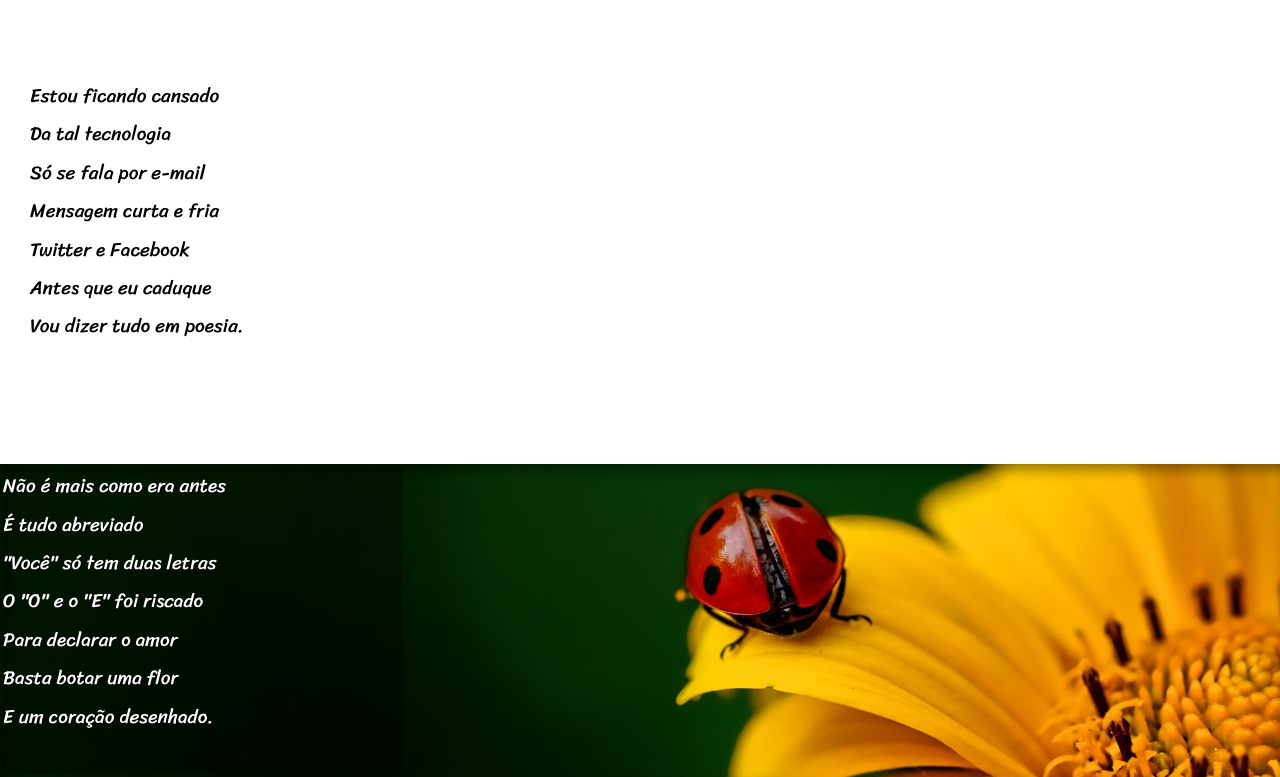
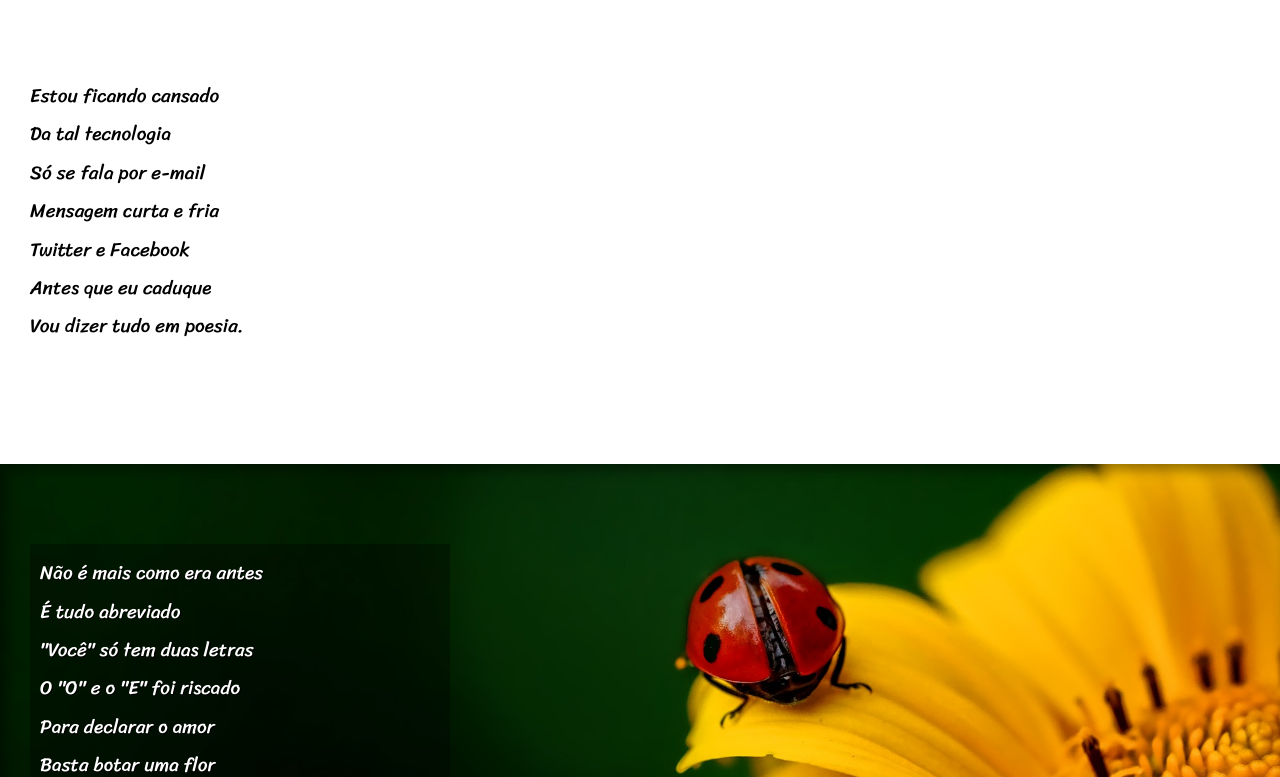
Before and after one commit to DaviSozz/projeto-cordel, a plain HTML site: page index.html in a window 1280 px wide. Shown: the part 175-952 px from the top of the page. Drawn offline with Linux system fonts and the light colour scheme.

Commit message:
atualizaão

```diff
--- a/estilo/style.css
+++ b/estilo/style.css
@@ -73,13 +73,13 @@ section.imagem {
     background-color: rgb(37, 37, 37);
     color: white;
     box-shadow: inset 6px 6px 13px 0px rgba(0, 0, 0, 0.425);
-    padding: 3px;
 }
 
 section.imagem > p {
     width: 400px;
     background-color: rgba(0, 0, 0, 0.336);
     text-shadow: 1px 1px 0px black;
+    padding: 10px;
 }
 
 section#img01 {
```
